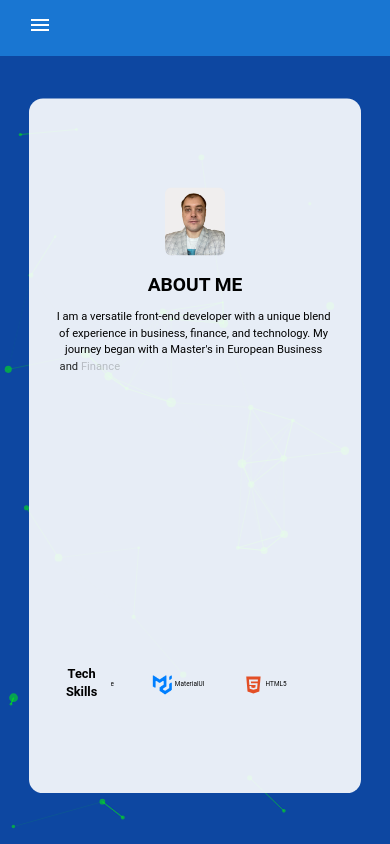
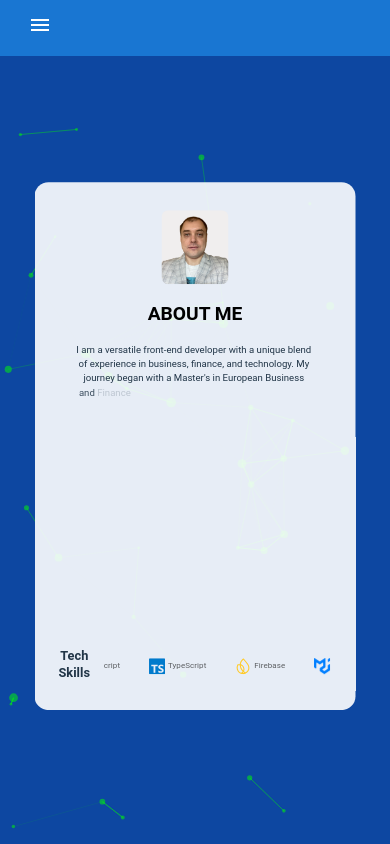
Before and after one commit to todor-savov/personal-portfolio, a React (Vite) app in the folder personal-portfolio/: page /about in a window 390 px wide. Built offline with nearby package versions, Linux system fonts and the light colour scheme.

Commit message:
Test the About page for responsiveness on all mobile devices (simulated by Responsively App)

```diff
--- a/personal-portfolio/src/components/About/About.css
+++ b/personal-portfolio/src/components/About/About.css
@@ -1,66 +1,74 @@
 .main-container {
     position: absolute;
     transform: translate(-50%, -50%);
-    z-index: 1;
     background-color: rgba(255, 255, 255, 0.9);
     border-radius: 14px;
     display: flex;
     flex-direction: column;
     justify-content: center;
-    padding: 20px;
-    min-width: 40vw;
-    width: 100%;
-    height: 70vh;
+    padding: 1.5rem;
+    max-width: 70vw;
+    max-height: 80vh;
 }
 
 .first-container {
     display: flex;
-    flex-direction: row;
+    flex-direction: column;
     align-items: center;
     padding: 4px;
     gap: 4px;
 }
 
 #avatar-photo {
-    width: 33%;
+    width: 25%;
     height: auto;
     border-radius: 10%;
 }
 
 .text-container {
+    display: flex;
+    flex-direction: column;
+    justify-content: center;
+    align-items: center;
+}
+
+#about-me {
     font-size: 1.2rem;
+    color: black;
+}
+
+.typewriter-container {
+    display: flex;
+    flex-wrap: wrap;
+    justify-content: center;
+    font-size: 0.6rem;
     font-family: 'Roboto';
-    color: black;
+}
+
+.typewriter-word {
+    display: inline-block;
+    animation: fadeIn 0.5s forwards;
+    opacity: 0;
+}
+
+@keyframes fadeIn {
+    0% { opacity: 0; }
+    100% { opacity: 1; }
 }
 
 .second-container {
     display: flex;
     justify-content: center;
     align-items: center;
-    padding: 4px;
-    gap: 4px;
-}
-
-#tech-stack {
-    display: flex;
-    flex-direction: column;
-    align-items: center;
-    margin-right: 10px;
-    font-size: 1.2rem;
-    font-weight: bold;
-    color: black;
 }
 
 #container-scroll {
-    width: 60%;
     overflow: hidden;
 }
 
 .scroll {
     display: flex;
-    width: fit-content;
     animation: loop 10s linear infinite;
-    gap: 30px;
 }
 
 @keyframes loop {
@@ -72,6 +80,17 @@
     }
 }
 
+#tech-stack {
+    font-size: 0.8rem;
+    font-weight: bold;
+    margin-right: 0.9rem;
+}
+
+.tech-icon {
+    width: 1rem;
+    height: 1rem;
+}
+
 .item {
     display: flex;
     justify-content: center;
@@ -80,99 +99,115 @@
     gap: 3px;
 }
 
-.item p {
-    color: black;
-}
-
 .item:hover {
     cursor: pointer;
     scale: 1.2;
 }
 
-.tech-skills {
-    width: 2rem;
-    height: 2rem;
+.item p {
+    font-size: 0.5rem;
 }
 
-.typewriter-container {
-    display: flex;
-    flex-wrap: wrap;
-    justify-content: center;
+@media (min-width: 481px) and (max-width: 768px) {
+    #about-me {
+        font-size: 1.5rem;
+    }
+
+    .typewriter-container {
+        font-size: 1rem;
+    }
+
+    #tech-stack {
+        font-size: 1rem;
+    }
+
+    .tech-icon {
+        width: 1.5rem;
+        height: 1.5rem;
+    }
+
+    .item p {
+        font-size: 0.7rem;
+    }
 }
 
-.typewriter-word {
-    opacity: 0;
-    animation: fadeIn 0.5s forwards;
-    display: inline-block;
+@media (min-width: 769px) and (max-width: 1024px) {
+    #about-me {
+        font-size: 2rem;
+    }
+
+    .typewriter-container {
+        font-size: 1.3rem;
+    }
+
+    #tech-stack {
+        font-size: 1.3rem;
+    }
+
+    .tech-icon {
+        width: 2rem;
+        height: 2rem;
+    }
+
+    .item p {
+        font-size: 1rem;
+    }
 }
 
-@keyframes fadeIn {
-    0% { opacity: 0; }
-    100% { opacity: 1; }
-}
-
-@media (max-width: 480px) {
-    .main-container {
-        min-width: 80vw;
-        padding: 10px;
-        height: 80vh;
-    }
-
+/* This targets Nest Hub 1024 x 600 specifically */
+@media (aspect-ratio: 1024/600) {
     .first-container {
-        flex-direction: column;
-    }
-
-    #avatar-photo {
-        width: 20%;
-    }
-
-    .text-container {
-        font-size: 0.7rem;
+        flex-direction: row;
     }
 
     #about-me {
-        margin-bottom: 0.7rem;
+        font-size: 1.3rem;
     }
 
-    .scroll {
-        gap: 10px;
-    }
-
-    #container-scroll {
-        width: 70%;
+    .typewriter-container {
+        font-size: 0.9rem;
     }
 
     #tech-stack {
-        font-size: 0.8rem;
-        width: 10%;
+        font-size: 1rem;
     }
 
-    .tech-skills {
-        width: 1.2rem;
-        height: 1.2rem;
+    .tech-icon {
+        width: 1.3rem;
+        height: 1.3rem;
     }
 
     .item p {
-        font-size: 0.4rem;
+        font-size: 0.6rem;
     }
 }
 
-@media (min-width: 481px) and (max-width: 768px) {
-    .main-container {
-        min-width: 80vw;
-        padding: 10px;
-        height: 80vh;
+/* Known Issue: Layout might not render perfectly on Google Nest Hub (1280x800).
+   Device-specific queries were tested but did not work due to resolution/DPR mismatch. */
+
+@media (min-width: 1025px) {
+    .first-container {
+        flex-direction: row;
     }
 
-    .first-container {
-        flex-direction: column;
+    #about-me {
+        font-size: 2.3rem;
     }
 
-    .text-container {
-        font-size: 1.1rem;
+    .typewriter-container {
+        font-size: 1.5rem;
     }
 
-    #container-scroll {
-        width: 90%;
+    #tech-stack {
+        font-size: 1.5rem;
+    }
+
+    .tech-icon {
+        width: 2.5rem;
+        height: 2.5rem;
+    }
+
+    .item p {
+        font-size: 1.2rem;
     }
 }
--- a/personal-portfolio/src/components/About/About.tsx
+++ b/personal-portfolio/src/components/About/About.tsx
@@ -9,13 +9,13 @@ import './About.css';
 const About = () => {
 
     const techStack = [
-        { name: 'React', icon: <FaReact color="#61DBFB" className='tech-skills' /> },
-        { name: 'JavaScript', icon: <FaJsSquare color="#F0DB4F" className='tech-skills' /> },
-        { name: 'TypeScript', icon: <SiTypescript color="#007ACC" className='tech-skills' /> },
-        { name: 'Firebase', icon: <SiFirebase color="#FFCA28" className='tech-skills' /> },
-        { name: 'MaterialUI', icon: <img src={MaterialUILogo} className='tech-skills' />},
-        { name: 'HTML5', icon: <FaHtml5 color="#E34F26" className='tech-skills' /> },
-        { name: 'CSS', icon: <SiCss3 color="#1572B6" className='tech-skills' /> }
+        { name: 'React', icon: <FaReact color="#61DBFB" className='tech-icon' /> },
+        { name: 'JavaScript', icon: <FaJsSquare color="#F0DB4F" className='tech-icon' /> },
+        { name: 'TypeScript', icon: <SiTypescript color="#007ACC" className='tech-icon' /> },
+        { name: 'Firebase', icon: <SiFirebase color="#FFCA28" className='tech-icon' /> },
+        { name: 'MaterialUI', icon: <img src={MaterialUILogo} className='tech-icon' />},
+        { name: 'HTML5', icon: <FaHtml5 color="#E34F26" className='tech-icon' /> },
+        { name: 'CSS', icon: <SiCss3 color="#1572B6" className='tech-icon' /> }
     ];
 
     const introText =
```
